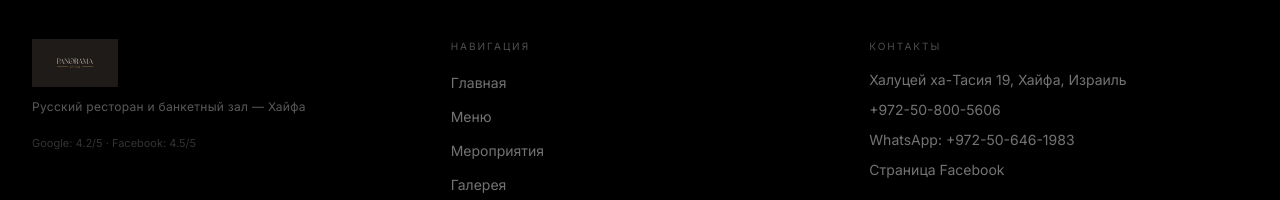
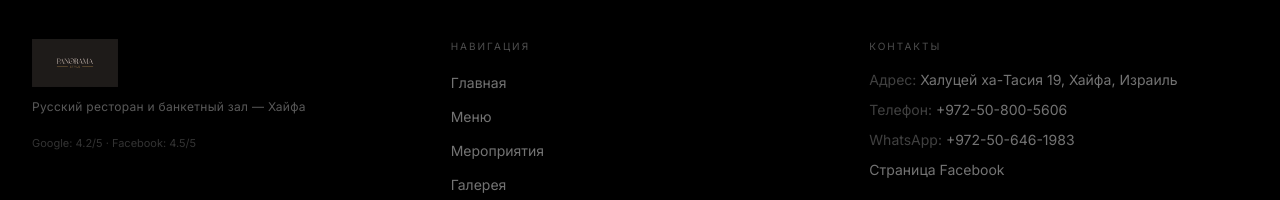
Before and after one commit to ediftw17/panorama-style-website, a Next.js app: page / in a window 1280 px wide. Shown: the part 4647-4847 px from the top of the page. Built offline with nearby package versions, Linux system fonts and the light colour scheme.

Commit message:
Fix Google badge URL, add labels to all footer contact items

```diff
--- a/components/Footer.tsx
+++ b/components/Footer.tsx
@@ -69,12 +69,14 @@ export default function Footer() {
                 target="_blank"
                 rel="noopener noreferrer"
                 className="block text-white/45 hover:text-gold transition-colors"
-              >{t.contact.address}</a>
+              >
+                <span className="text-white/25">{lang === 'he' ? 'כתובת' : lang === 'en' ? 'Address' : 'Адрес'}:</span> {t.contact.address}
+              </a>
               <a
                 href={`tel:${t.contact.phone.replace(/[^+\d]/g, '')}`}
                 className="block text-white/45 hover:text-gold transition-colors"
               >
-                {t.contact.phone}
+                <span className="text-white/25">{lang === 'he' ? 'טלפון' : lang === 'en' ? 'Phone' : 'Телефон'}:</span> {t.contact.phone}
               </a>
               <a
                 href="https://wa.me/972506461983"
@@ -82,7 +84,7 @@ export default function Footer() {
                 rel="noopener noreferrer"
                 className="block text-white/45 hover:text-gold transition-colors"
               >
-                WhatsApp: {t.contact.whatsapp}
+                <span className="text-white/25">WhatsApp:</span> {t.contact.whatsapp}
               </a>
               <a
                 href="https://www.facebook.com/people/Panorama-Style/100041307526123/"
--- a/lib/reviews-data.ts
+++ b/lib/reviews-data.ts
@@ -32,7 +32,7 @@ export const aggregateScores: AggregateScore[] = [
     outOf: 5,
     count: 386,
     rankLabel: '#111 in Haifa',
-    url: 'https://www.google.com/maps/place/Panorama+Style/@32.8122121,35.0657001,17z/data=!4m6!3m5!1s0x151db15f4046c0e1:0xed6458322d423dae!8m2!3d32.8122121!4d35.0657001',
+    url: 'https://maps.app.goo.gl/nNws66TmcPJWpmgX6',
   },
   {
     source: 'facebook',
```
